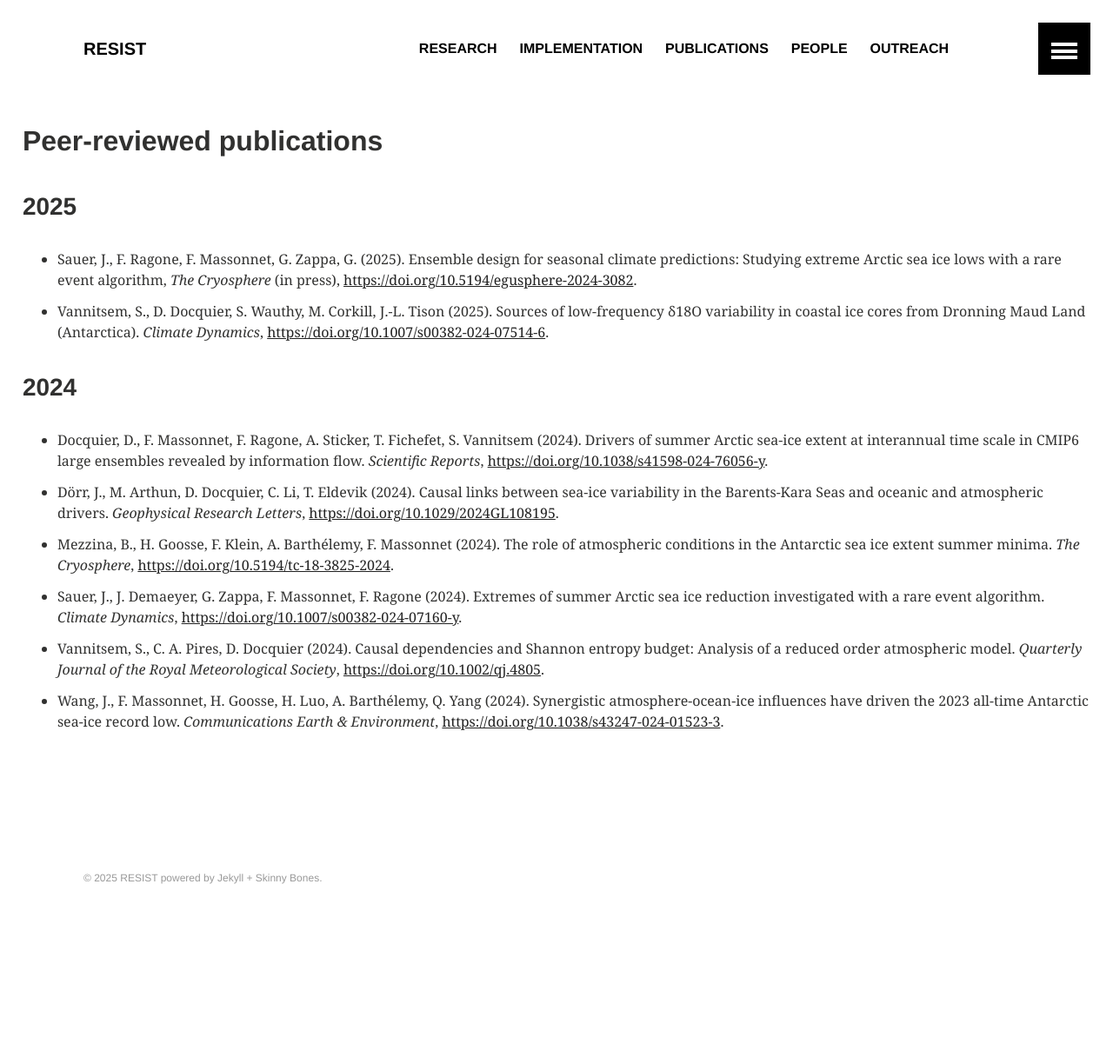
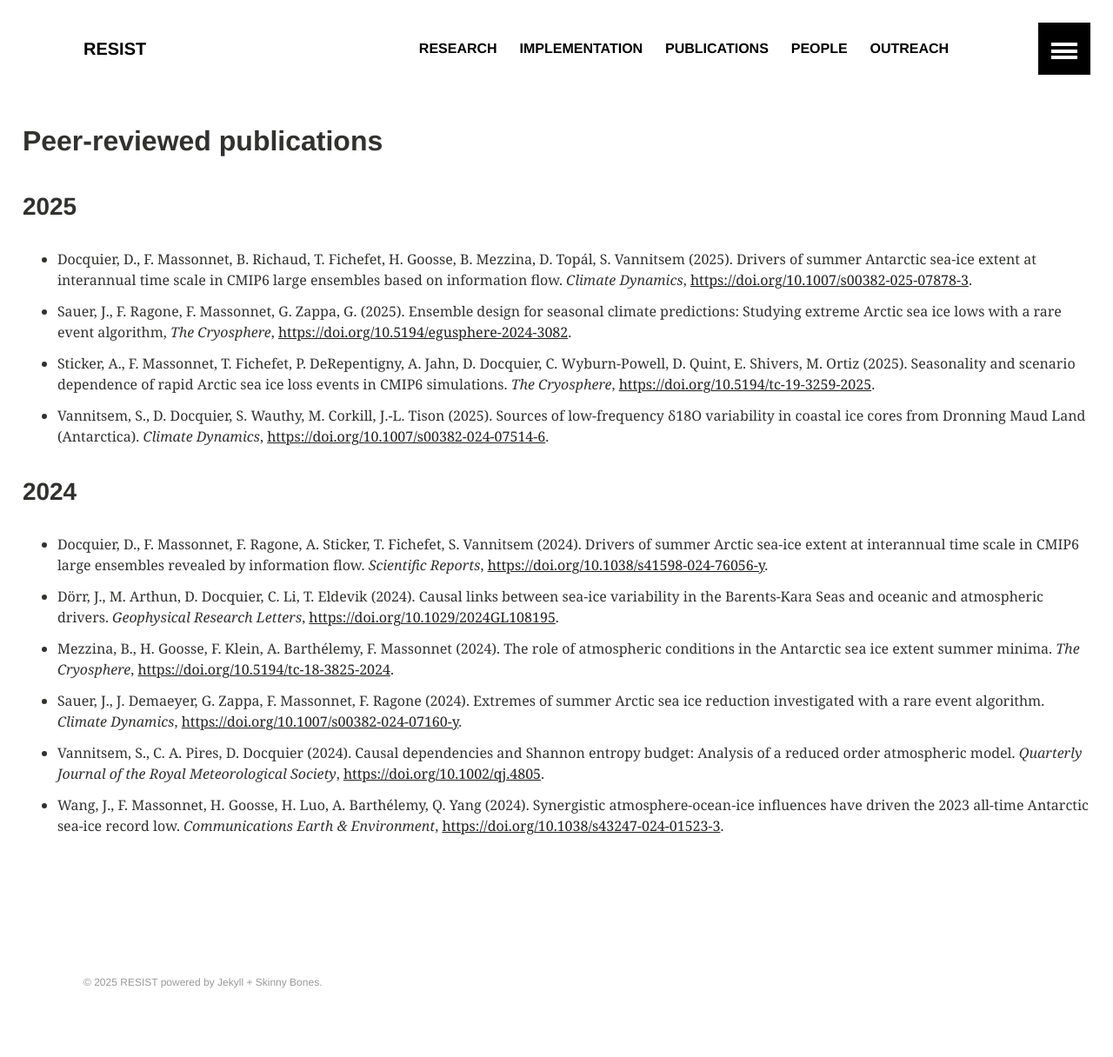
Before and after one commit to resist-impuls/resist-impuls.github.io, a Jekyll site: the page built from publications.md, in a window 1280 px wide. Shown: the whole page at 87% size. Built offline with Jekyll 4.4.1, drawn with Linux system fonts in a browser that asks for light colours; our own code applies the rules of GitHub Pages for plain Markdown files; before the commit the page ends 1096 px from its top, so only the background shows below that.

Commit message:
Update publications.md

```diff
--- a/publications.md
+++ b/publications.md
@@ -2,7 +2,9 @@
 
 ### 2025
 
-- Sauer, J., F. Ragone, F. Massonnet, G. Zappa, G. (2025). Ensemble design for seasonal climate predictions: Studying extreme Arctic sea ice lows with a rare event algorithm, _The Cryosphere_ (in press), [https://doi.org/10.5194/egusphere-2024-3082](https://doi.org/10.5194/egusphere-2024-3082).
+- Docquier, D., F. Massonnet, B. Richaud, T. Fichefet, H. Goosse, B. Mezzina, D. Topál, S. Vannitsem (2025). Drivers of summer Antarctic sea-ice extent at interannual time scale in CMIP6 large ensembles based on information flow. _Climate Dynamics_, [https://doi.org/10.1007/s00382-025-07878-3](https://doi.org/10.1007/s00382-025-07878-3).
+- Sauer, J., F. Ragone, F. Massonnet, G. Zappa, G. (2025). Ensemble design for seasonal climate predictions: Studying extreme Arctic sea ice lows with a rare event algorithm, _The Cryosphere_, [https://doi.org/10.5194/egusphere-2024-3082](https://doi.org/10.5194/egusphere-2024-3082).
+- Sticker, A., F. Massonnet, T. Fichefet, P. DeRepentigny, A. Jahn, D. Docquier, C. Wyburn-Powell, D. Quint, E. Shivers, M. Ortiz (2025). Seasonality and scenario dependence of rapid Arctic sea ice loss events in CMIP6 simulations. _The Cryosphere_, [https://doi.org/10.5194/tc-19-3259-2025](https://doi.org/10.5194/tc-19-3259-2025).
 - Vannitsem, S., D. Docquier, S. Wauthy, M. Corkill, J.-L. Tison (2025). Sources of low-frequency δ18O variability in coastal ice cores from Dronning Maud Land (Antarctica). _Climate Dynamics_, [https://doi.org/10.1007/s00382-024-07514-6](https://doi.org/10.1007/s00382-024-07514-6).
 
 ### 2024
```
